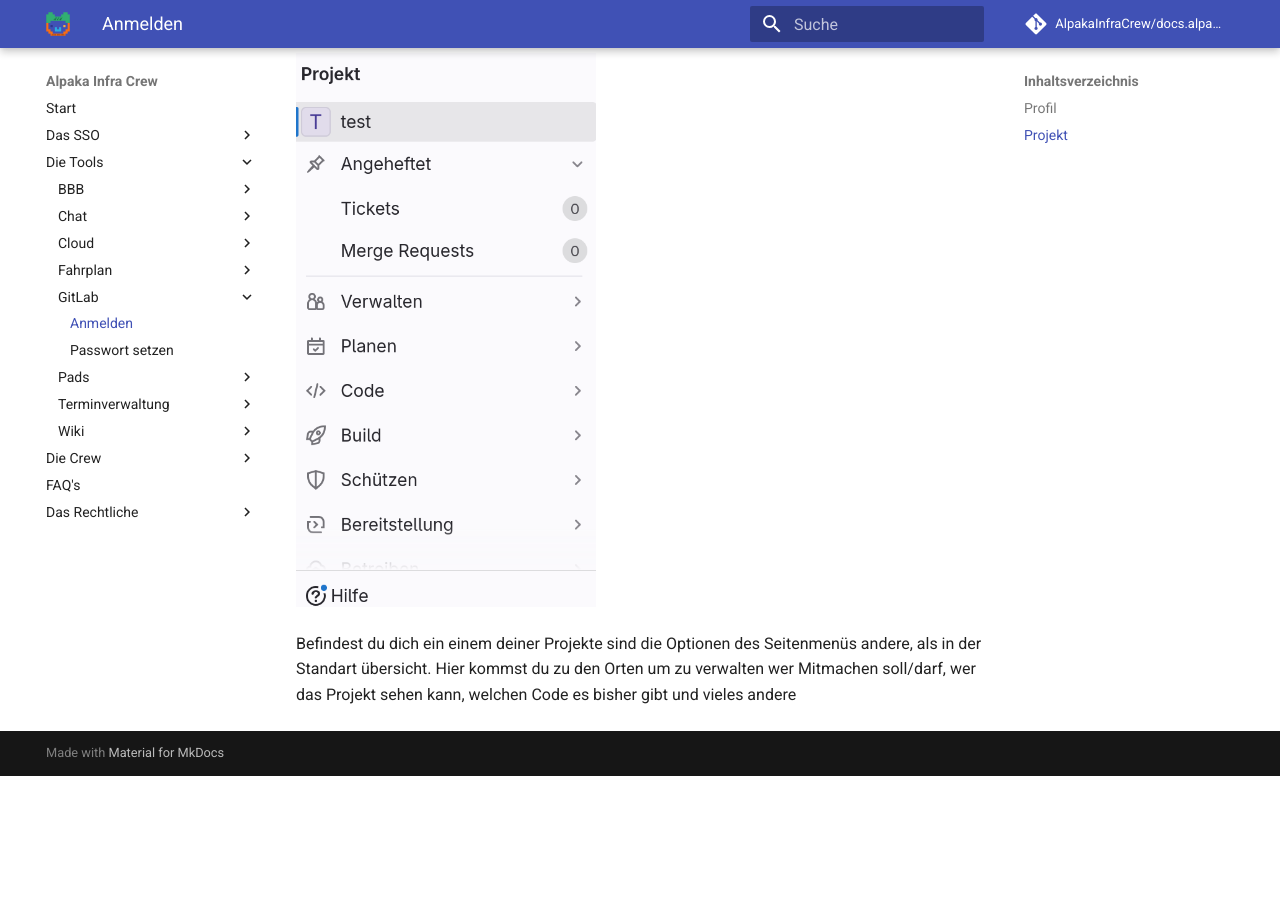
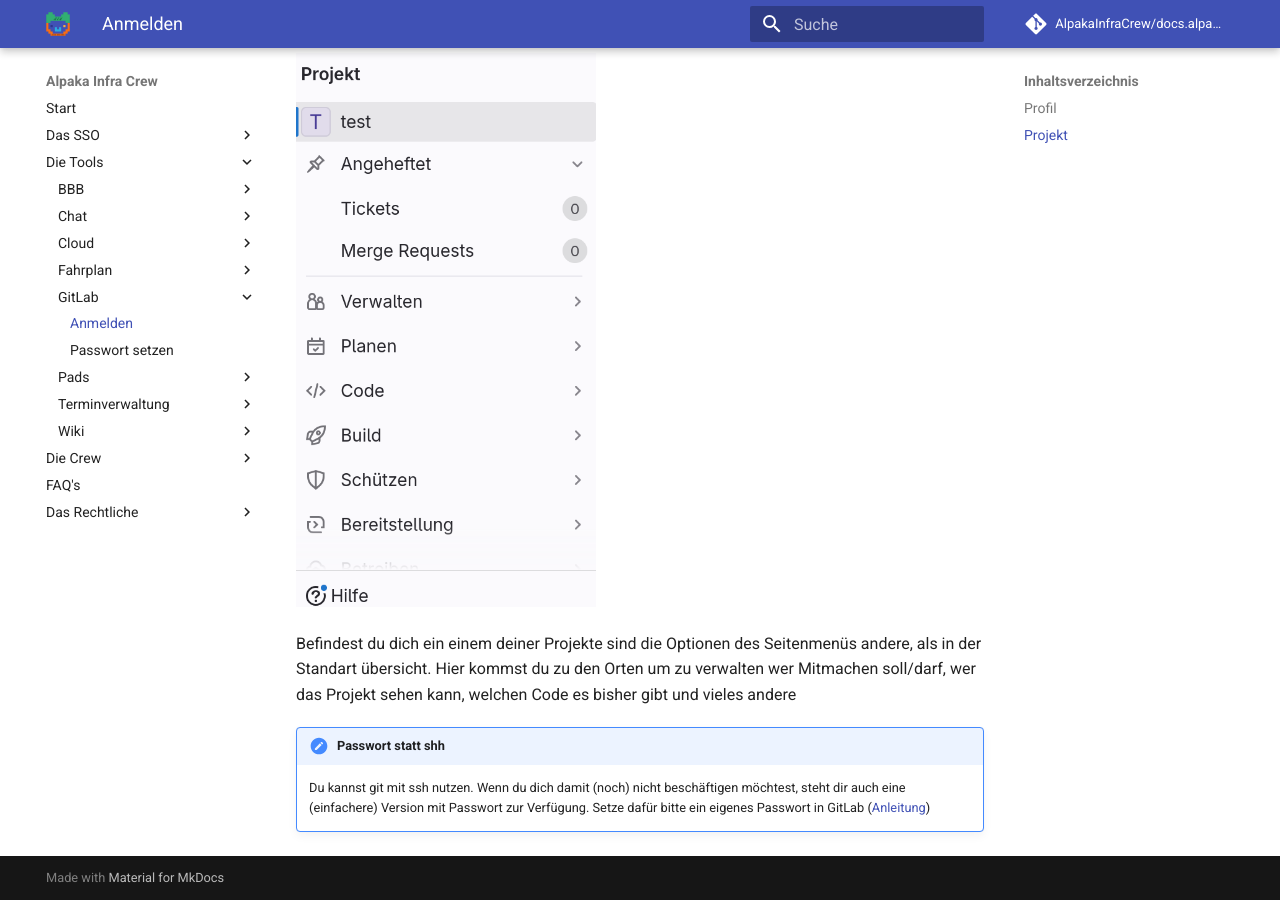
Before and after one commit to AlpakaInfraCrew/docs.alpaka.space, an MkDocs documentation site: the page built from docs/tools/GitLab/index.md, in a window 1280 px wide and 900 px high, scrolled down 2948 px. Built offline with MkDocs 1.6.1 and Material for MkDocs 9.7.7, drawn with Linux system fonts in a browser that asks for light colours; comment, search, counter and statistics services are not loaded; before the commit the page ends 3724 px from its top, so only the background shows below that.

Commit message:
Added index pages correctly

```diff
--- a/docs/tools/GitLab/index.md
+++ b/docs/tools/GitLab/index.md
@@ -47,3 +47,7 @@ Wenn du auf eine der rot umrandeten Optionen klickst, verändern sich die Option
 ![Schritt 5a, Projekt Einstellungen](../../assets/git/git8.png){width=300}
 
 Befindest du dich ein einem deiner Projekte sind die Optionen des Seitenmenüs andere, als in der Standart übersicht. Hier kommst du zu den Orten um zu verwalten wer Mitmachen soll/darf, wer das Projekt sehen kann, welchen Code es bisher gibt und vieles andere
+
+!!! note "Passwort statt shh"
+    Du kannst git mit ssh nutzen. Wenn du dich damit (noch) nicht beschäftigen möchtest, steht dir auch eine (einfachere) Version mit Passwort zur Verfügung.
+    Setze dafür bitte ein eigenes Passwort in GitLab ([Anleitung](/docs/tools/GitLab/password.md))
```
Also changed, not shown: docs/tools/Chat/.pages, docs/tools/Fahrplan/.pages, docs/tools/Wiki/.pages.
